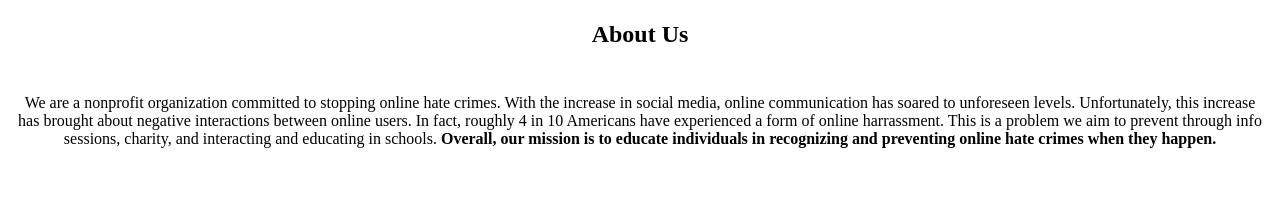
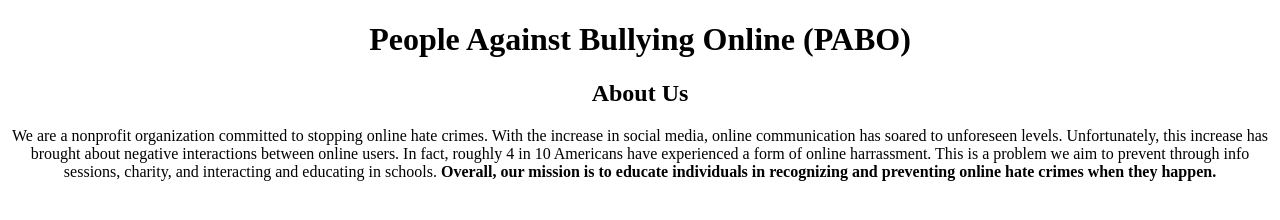
Before and after one commit to kevinater/git-collab, a plain HTML site: page index.html in a window 1280 px wide. Drawn offline with Linux system fonts and the light colour scheme.

Commit message:
Added title and first header

```diff
--- a/index.html
+++ b/index.html
@@ -6,7 +6,9 @@
     <title></title>
   </head>
   <body>
-    <h1></h1>
+    <div id="whoarewe">
+    <h1>People Against Bullying Online (PABO)</h1>
+    </div>
     <div id="about">
     <h2>About Us</h2>
     </div>
--- a/main.css
+++ b/main.css
@@ -6,6 +6,9 @@
 #p1 {
   text-align: center;
   margin: auto;
-  padding: 10px;
-  border: 10px;
 }
+
+#whoarewe {
+  text-align: center;
+  margin: auto;
+}
```
